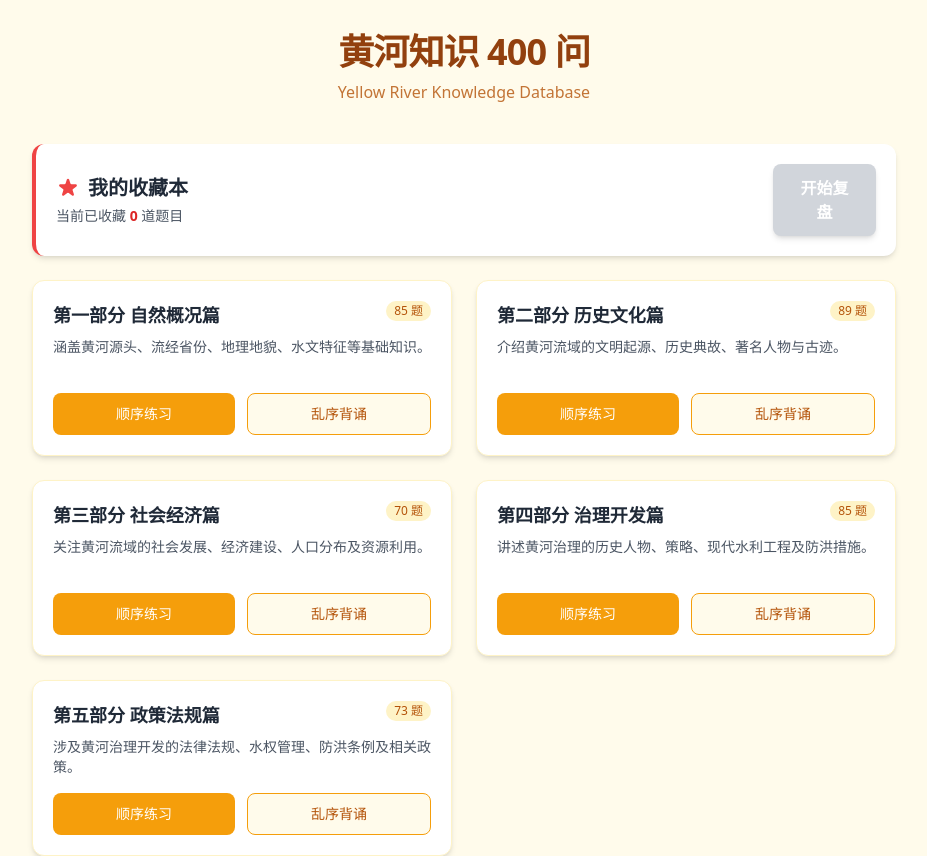
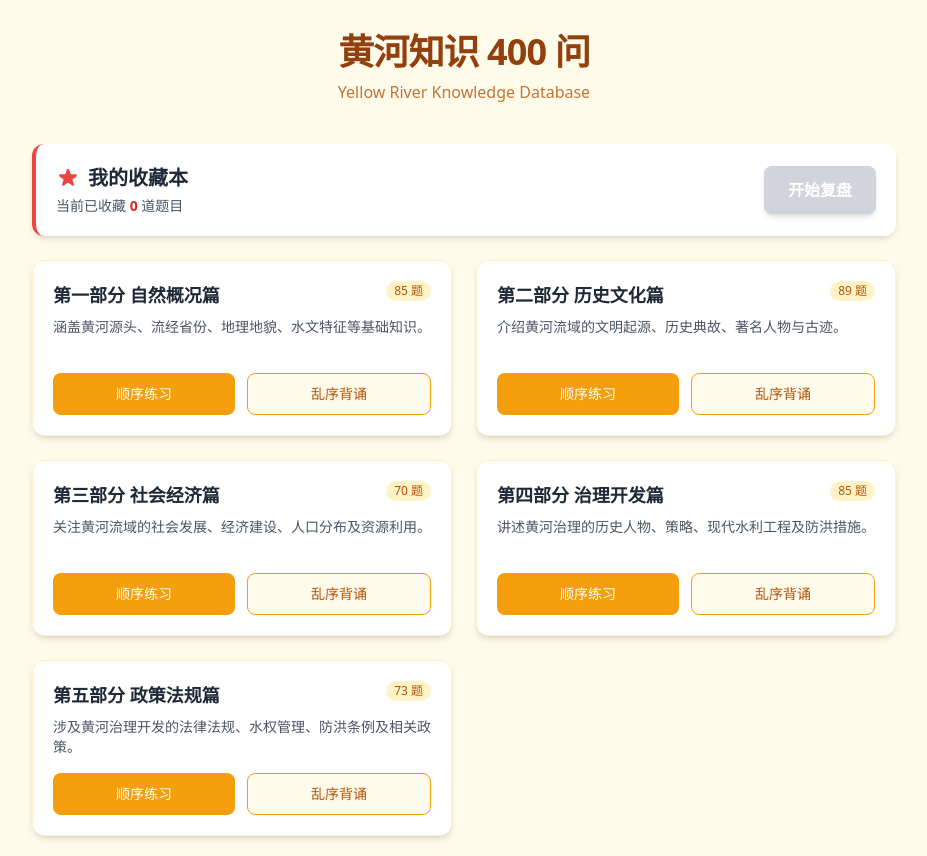
Before and after one commit to yang5210/Knowledge, a React (Vite) app: page / in a window 1280 px wide. Shown: the top 856 px of the page, without its empty margins (176-1103 px from the left). Built offline with nearby package versions, Linux system fonts and the light colour scheme.

Commit message:
fix: Improve layout for collection section
Adjusted flex properties for the collection section to ensure better responsiveness and prevent text overflow on smaller screens. Added `flex-1 min-w-0` to the text container and `flex-shrink-0` to the SVG and button to better manage available space.

```diff
--- a/App.tsx
+++ b/App.tsx
@@ -124,9 +124,9 @@ const App = () => {
           {/* Collection / Review Section */}
           <div className="mb-6">
             <div className="bg-white rounded-xl shadow-md border-l-4 border-red-500 overflow-hidden p-5 flex flex-col sm:flex-row items-center justify-between gap-4">
-              <div className="text-center sm:text-left w-full">
+              <div className="text-center sm:text-left flex-1 min-w-0">
                 <h2 className="text-lg md:text-xl font-bold text-gray-800 flex items-center justify-center sm:justify-start">
-                  <svg xmlns="http://www.w3.org/2000/svg" className="h-6 w-6 text-red-500 mr-2" viewBox="0 0 20 20" fill="currentColor">
+                  <svg xmlns="http://www.w3.org/2000/svg" className="h-6 w-6 text-red-500 mr-2 flex-shrink-0" viewBox="0 0 20 20" fill="currentColor">
                     <path d="M9.049 2.927c.3-.921 1.603-.921 1.902 0l1.07 3.292a1 1 0 00.95.69h3.462c.969 0 1.371 1.24.588 1.81l-2.8 2.034a1 1 0 00-.364 1.118l1.07 3.292c.3.921-.755 1.688-1.54 1.118l-2.8-2.034a1 1 0 00-1.175 0l-2.8 2.034c-.784.57-1.838-.197-1.539-1.118l1.07-3.292a1 1 0 00-.364-1.118L2.98 8.72c-.783-.57-.38-1.81.588-1.81h3.461a1 1 0 00.951-.69l1.07-3.292z" />
                   </svg>
                   我的收藏本
@@ -138,7 +138,7 @@ const App = () => {
               <button
                 onClick={startReview}
                 disabled={bookmarks.size === 0}
-                className={`w-full sm:w-auto px-6 py-3 rounded-lg font-bold text-white transition-all shadow-md active:scale-95 ${
+                className={`w-full sm:w-auto whitespace-nowrap flex-shrink-0 px-6 py-3 rounded-lg font-bold text-white transition-all shadow-md active:scale-95 ${
                   bookmarks.size === 0
                     ? 'bg-gray-300 cursor-not-allowed'
                     : 'bg-red-500 hover:bg-red-600 active:bg-red-700'
```
